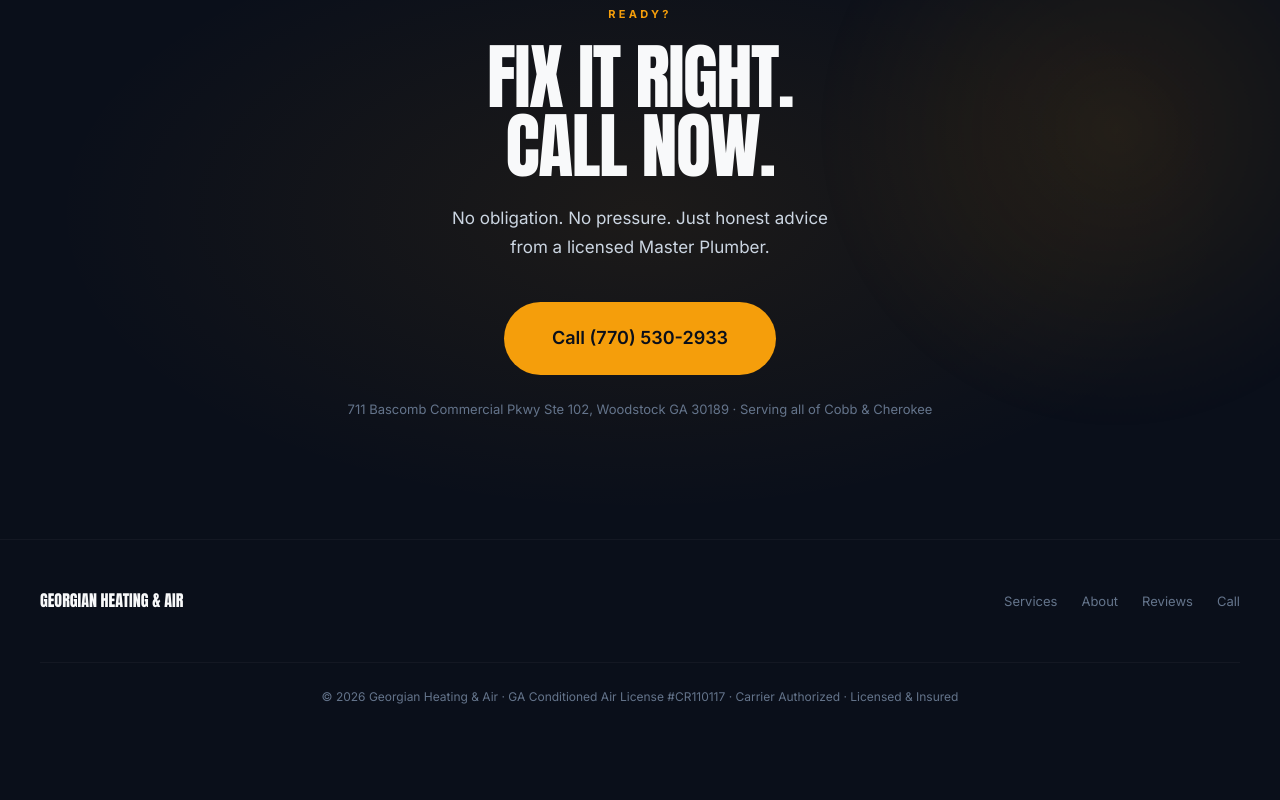
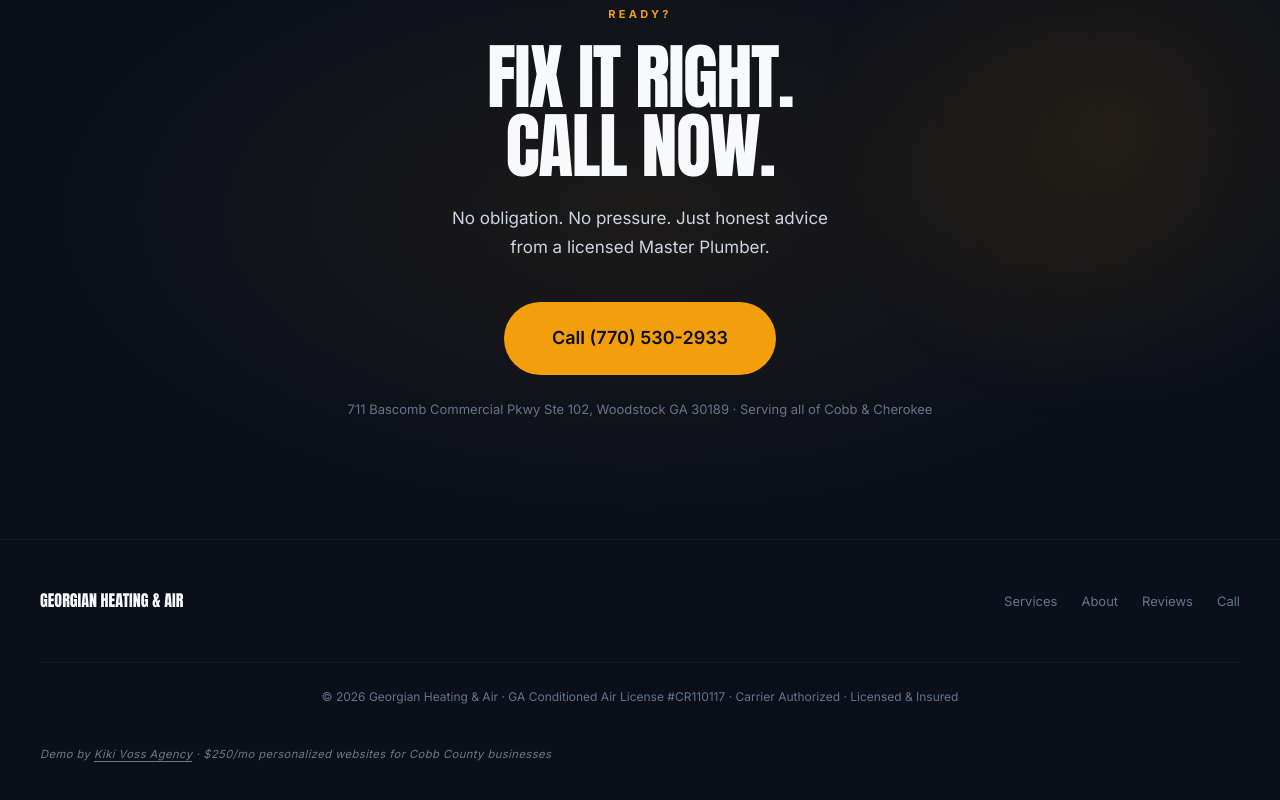
Before and after one commit to sancovp/georgian-heating, a plain HTML site: page index.html in a window 1280 px wide. Shown: the part 5518-6318 px from the top of the page. Before the commit the page ends 6272 px from the top, so only its background shows below. Drawn offline with Linux system fonts and the light colour scheme.

Commit message:
Add agency-attribution footer linking to Kiki Voss Agency portfolio

```diff
--- a/index.html
+++ b/index.html
@@ -345,6 +345,7 @@ footer{padding:48px 24px;border-top:1px solid rgba(255,255,255,.04)}
     <a href="tel:<!-- SWAP:PHONE -->(770) 530-2933<!-- /SWAP -->">Call</a>
   </div>
   <div class="footer-copy">&copy; 2026 <!-- SWAP:BUSINESS_NAME -->Georgian Heating &amp; Air<!-- /SWAP --> &middot; GA Conditioned Air License #<!-- SWAP:LICENSE -->CR110117<!-- /SWAP --> &middot; Carrier Authorized &middot; Licensed &amp; Insured</div>
+  <div class="footer-demo" style="margin-top:1rem;font-size:.7rem;opacity:.45;font-style:italic;letter-spacing:.04em;">Demo by <a href="https://sancovp.github.io/kiki-voss-agency/" style="color:inherit;border-bottom:1px solid currentColor;text-decoration:none;">Kiki Voss Agency</a> &middot; $250/mo personalized websites for Cobb County businesses</div>
 </div>
 </footer>
 
```
